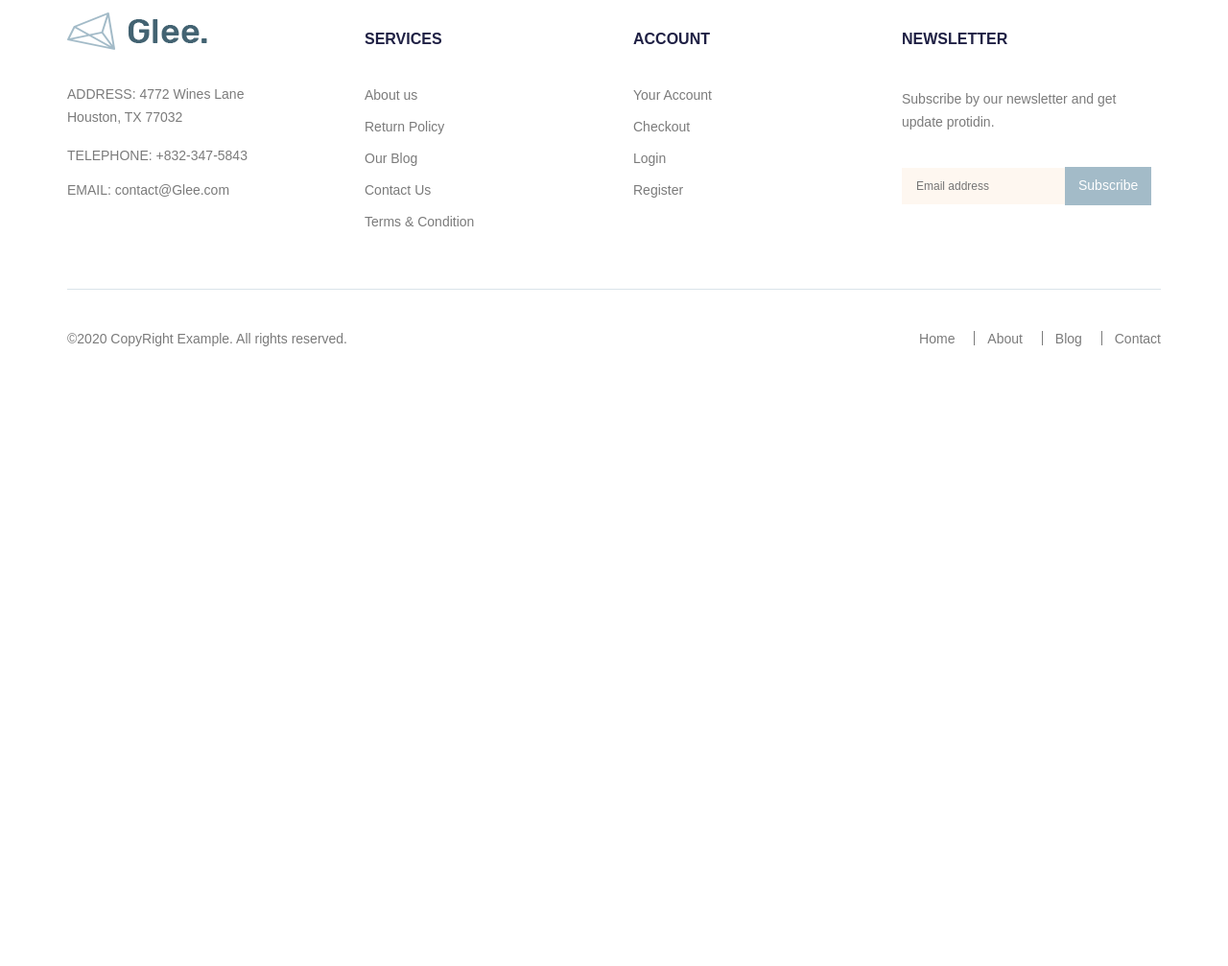
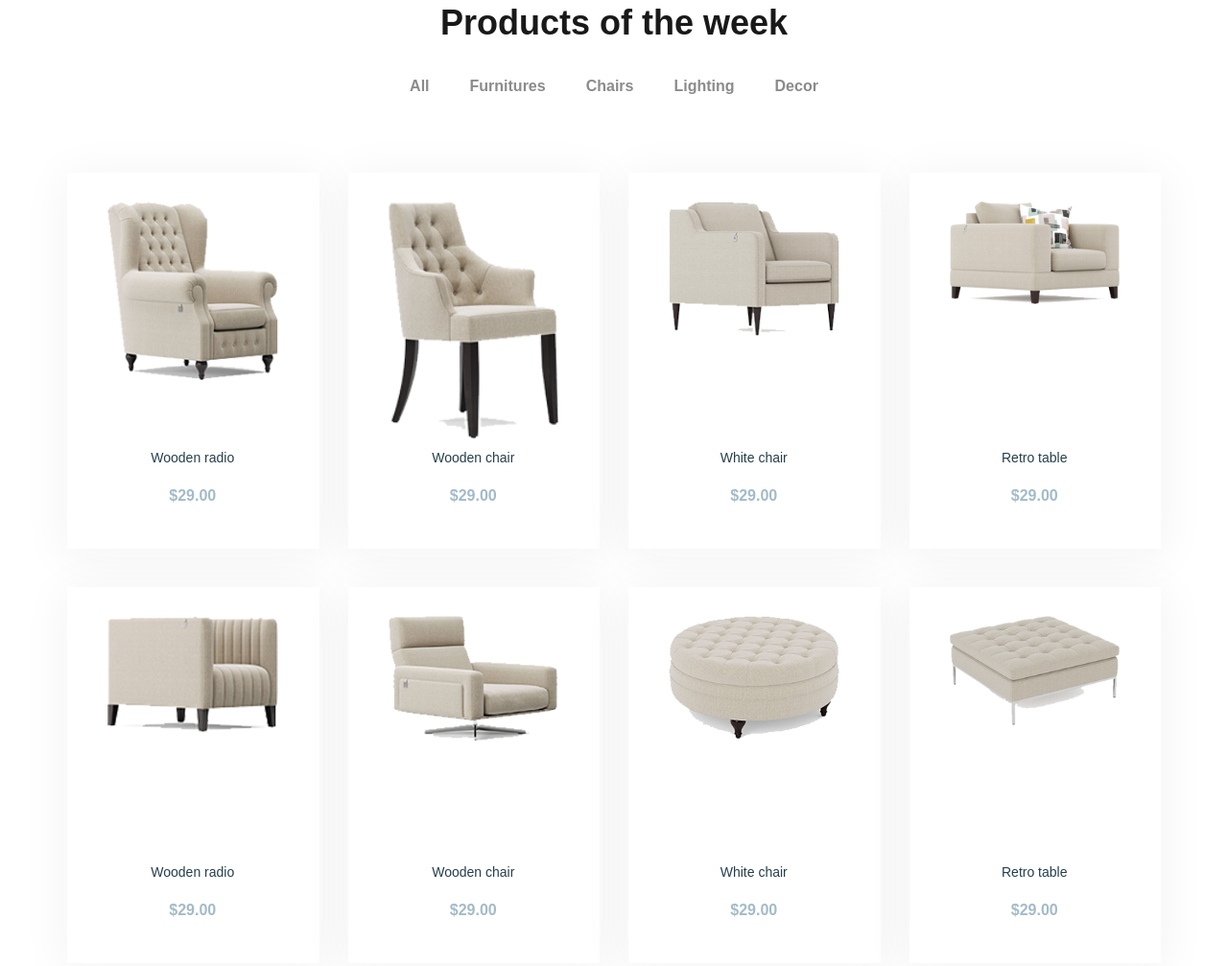
Before and after one commit to alexandr05shev4enko/glee, a website: page app/index.html in a window 1280 px wide. Shown: the part 1255-2262 px from the top of the page at 96% size. Before the commit the page ends 1659 px from the top, so only its background shows below. Drawn offline with nearby package versions, Linux system fonts and the light colour scheme; files that its build step writes are made by us from their sources.

Commit message:
added products and filter

```diff
--- a/app/index.html
+++ b/app/index.html
@@ -65,8 +65,8 @@
         <div class="slider__inner">
           <div class="slider__item">
             <div class="slider__item-inner">
-              <div class="slider__title">SMART AND
-                TRENDY</div>
+              <h2 class="slider__title">SMART AND
+                TRENDY</h2>
               <p class="slider__text">
                 Dolor sit amet, consectetur adipisicing elit, sed do eiusmod tempor incididunt
               </p>
@@ -76,8 +76,8 @@
           </div>
           <div class="slider__item">
             <div class="slider__item-inner">
-              <div class="slider__title">SMART AND
-                TRENDY</div>
+              <h2 class="slider__title">SMART AND
+                TRENDY</h2>
               <p class="slider__text">
                 Dolor sit amet, consectetur adipisicing elit, sed do eiusmod tempor incididunt
               </p>
@@ -87,8 +87,8 @@
           </div>
           <div class="slider__item">
             <div class="slider__item-inner">
-              <div class="slider__title">SMART AND
-                TRENDY</div>
+              <h2 class="slider__title">SMART AND
+                TRENDY</h2>
               <p class="slider__text">
                 Dolor sit amet, consectetur adipisicing elit, sed do eiusmod tempor incididunt
               </p>
@@ -117,6 +117,86 @@
         </div>
       </div>
     </div>
+    <section class="products">
+      <div class="container">
+        <h3 class="products__title title">Products of the week</h3>
+        <ul class="products__filter filter">
+          <li class="products__filter-item filter-item">
+            <button class="products__filter-btn filter-btn" data-filter="all">All</button>
+          </li>
+          <li class="products__filter-item filter-item">
+            <button class="products__filter-btn filter-btn" data-filter=".category-a">Furnitures</button>
+          </li>
+          <li class="products__filter-item filter-item">
+            <button class="products__filter-btn filter-btn" data-filter=".category-b">Chairs</button>
+          </li>
+          <li class="products__filter-item filter-item">
+            <button class="products__filter-btn filter-btn" data-filter=".category-c">Lighting</button>
+          </li>
+          <li class="products__filter-item filter-item">
+            <button class="products__filter-btn filter-btn" data-filter=".category-d">Decor</button>
+          </li>
+        </ul>
+        <div class="products__items">
+          <a class="products__item mix category-c" >
+            <img class="products__img" src="images/products/product-1.png" alt="">
+            <div class="products__text">
+              <p class="products__descr">Wooden radio</p>
+              <p class="products__price">$29.00</p>
+            </div>
+          </a>
+          <a class="products__item mix category-d" >
+            <img class="products__img" src="images/products/product-2.png" alt="">
+            <div class="products__text">
+              <p class="products__descr">Wooden chair</p>
+              <p class="products__price">$29.00</p>
+            </div>
+          </a>
+          <a class="products__item mix category-a" >
+            <img class="products__img" src="images/products/product-3.png" alt="">
+            <div class="products__text">
+              <p class="products__descr">White chair</p>
+              <p class="products__price">$29.00</p>
+            </div>
+          </a>
+          <a class="products__item mix category-d" >
+            <img class="products__img" src="images/products/product-4.png" alt="">
+            <div class="products__text">
+              <p class="products__descr">Retro table</p>
+              <p class="products__price">$29.00</p>
+            </div>
+          </a>
+          <a class="products__item mix category-a" >
+            <img class="products__img" src="images/products/product-5.png" alt="">
+            <div class="products__text">
+              <p class="products__descr">Wooden radio</p>
+              <p class="products__price">$29.00</p>
+            </div>
+          </a>
+          <a class="products__item mix category-c" >
+            <img class="products__img" src="images/products/product-6.png" alt="">
+            <div class="products__text">
+              <p class="products__descr">Wooden chair</p>
+              <p class="products__price">$29.00</p>
+            </div>
+          </a>
+          <a class="products__item mix category-b" >
+            <img class="products__img" src="images/products/product-7.png" alt="">
+            <div class="products__text">
+              <p class="products__descr">White chair</p>
+              <p class="products__price">$29.00</p>
+            </div>
+          </a>
+          <a class="products__item mix category-a" >
+            <img class="products__img" src="images/products/product-8.png" alt="">
+            <div class="products__text">
+              <p class="products__descr">Retro table</p>
+              <p class="products__price">$29.00</p>
+            </div>
+          </a>
+        </div>
+      </div>
+    </section>
   </main>
   <footer class="footer">
     <div class="container">
--- a/app/js/main.js
+++ b/app/js/main.js
@@ -3,6 +3,12 @@ $(function(){
   $('.slider__inner').slick({
     dots: true,
     arrows: false
-  })
+  });
 
-})
+  var mixer = mixitup('.products__items',{
+    selectors: {
+      control: '.products__filter-btn'
+    }
+  });
+
+});
--- a/app/scss/_vars.scss
+++ b/app/scss/_vars.scss
@@ -2,6 +2,8 @@ $header-color: #436372;
 $footer-color: #7b7b7b;
 $slider-color: #243f4d;
 $delicatePink-color: #fef7f0;
+$title-color: #191919;
+$filter-color: #8b8b8b;
 
 
 
--- a/app/scss/style.scss
+++ b/app/scss/style.scss
@@ -317,6 +317,69 @@
 }
 
 
+.products{
+  padding-top: 70px;
+  &__items{
+    display: grid;
+    grid-template-columns: 1fr 1fr 1fr 1fr;
+    grid-template-rows: 1fr 1fr;
+    column-gap: 30px;
+    row-gap: 40px;
+  }
+  &__item{
+    padding: 30px 43px 35px 42px;
+    background-color: #fff;
+    box-shadow: 0px 6px 47px 3px rgba(37, 37, 37, 0.05);
+    display: flex;
+    flex-direction: column;
+    justify-content: space-between;
+  }
+  &__descr,
+  &__price{
+    line-height: 40px;
+    text-align: center;
+    padding-bottom: 0;
+  }
+  &__descr{
+    font-size: 14px;
+    color: $slider-color;
+    @extend %dmsans-500;
+  }
+  &__price{
+    color: #a3bbc8;
+    font-size: 16px;
+    @extend %dmsans-700;
+  }
+}
+
+.filter{
+  display: flex;
+  justify-content: center;
+  & li+li{
+    margin-left: 30px;
+  }
+  &-btn{
+    border: none;
+    background-color: #fff;
+    @extend %dmsans-700;
+    font-style: 16px;
+    color: $filter-color;
+  }
+}
+
+ul.products__filter{
+  margin-top: 35px;
+  margin-bottom: 80px;
+}
+
+.title{
+  @extend %dmsans-700;
+  font-size: 36px;
+  color: $title-color;
+  text-align: center;
+}
+
+
 
 
 
--- a/gulpfile.js
+++ b/gulpfile.js
@@ -33,6 +33,7 @@ function styles(){
 function scripts(){
   return src([
     'node_modules/jquery/dist/jquery.js',
+    'node_modules/mixitup/dist/mixitup.js',
     'node_modules/slick-carousel/slick/slick.js',
     'app/js/main.js'
   ])
--- a/package.json
+++ b/package.json
@@ -17,7 +17,8 @@
     "gulp-imagemin": "^7.1.0",
     "gulp-sass": "^4.1.0",
     "gulp-uglify": "^3.0.2",
-    "jquery": "^3.5.1"
+    "jquery": "^3.5.1",
+    "mixitup": "^3.3.1"
   },
   "dependencies": {
     "slick-carousel": "^1.8.1"
```
Also changed, not shown: app/images/products/product-1.png (added), app/images/products/product-2.png (added), app/images/products/product-3.png (added), app/images/products/product-4.png (added), app/images/products/product-5.png (added), app/images/products/product-6.png (added), app/images/products/product-7.png (added), app/images/products/product-8.png (added), app/js/main.min.js.
